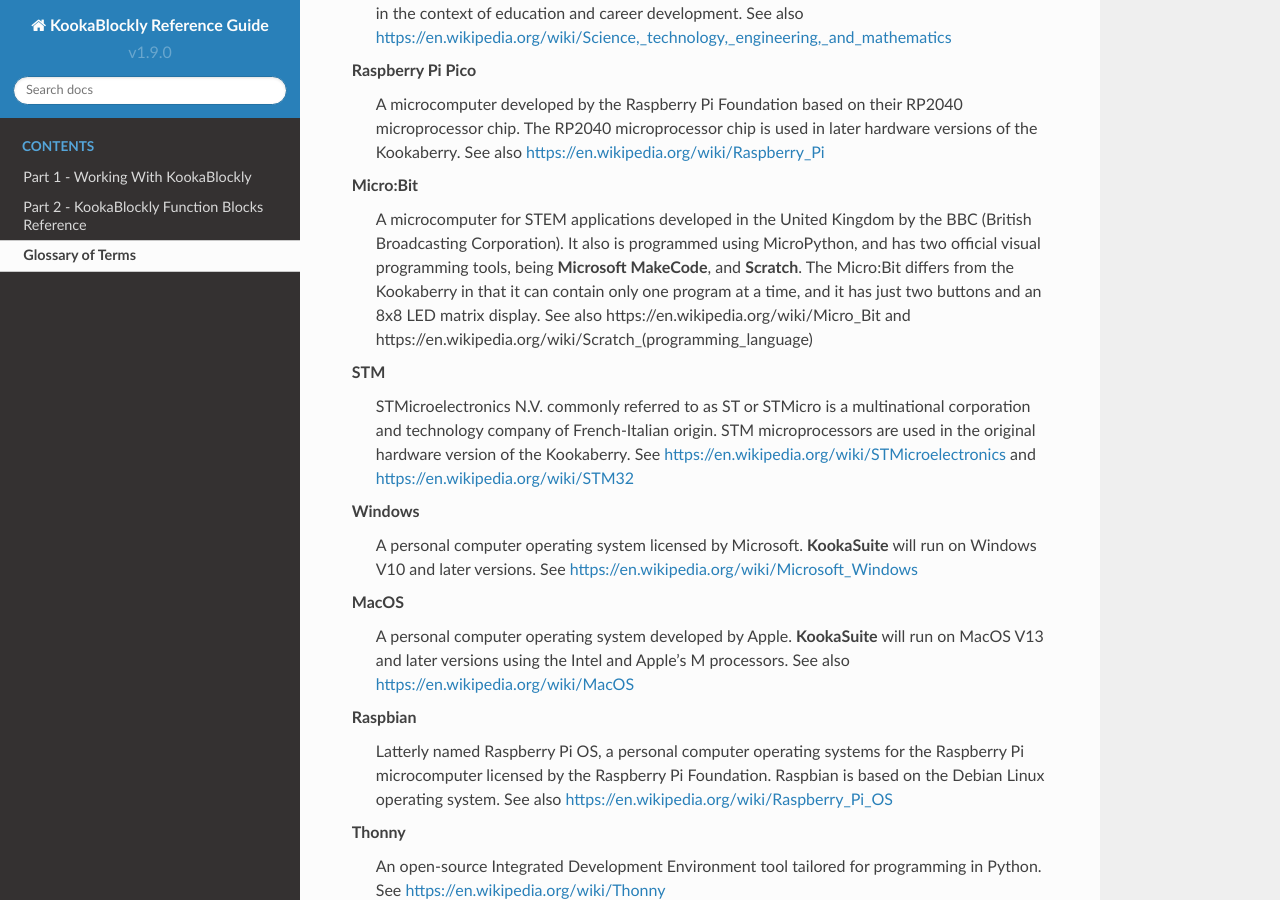
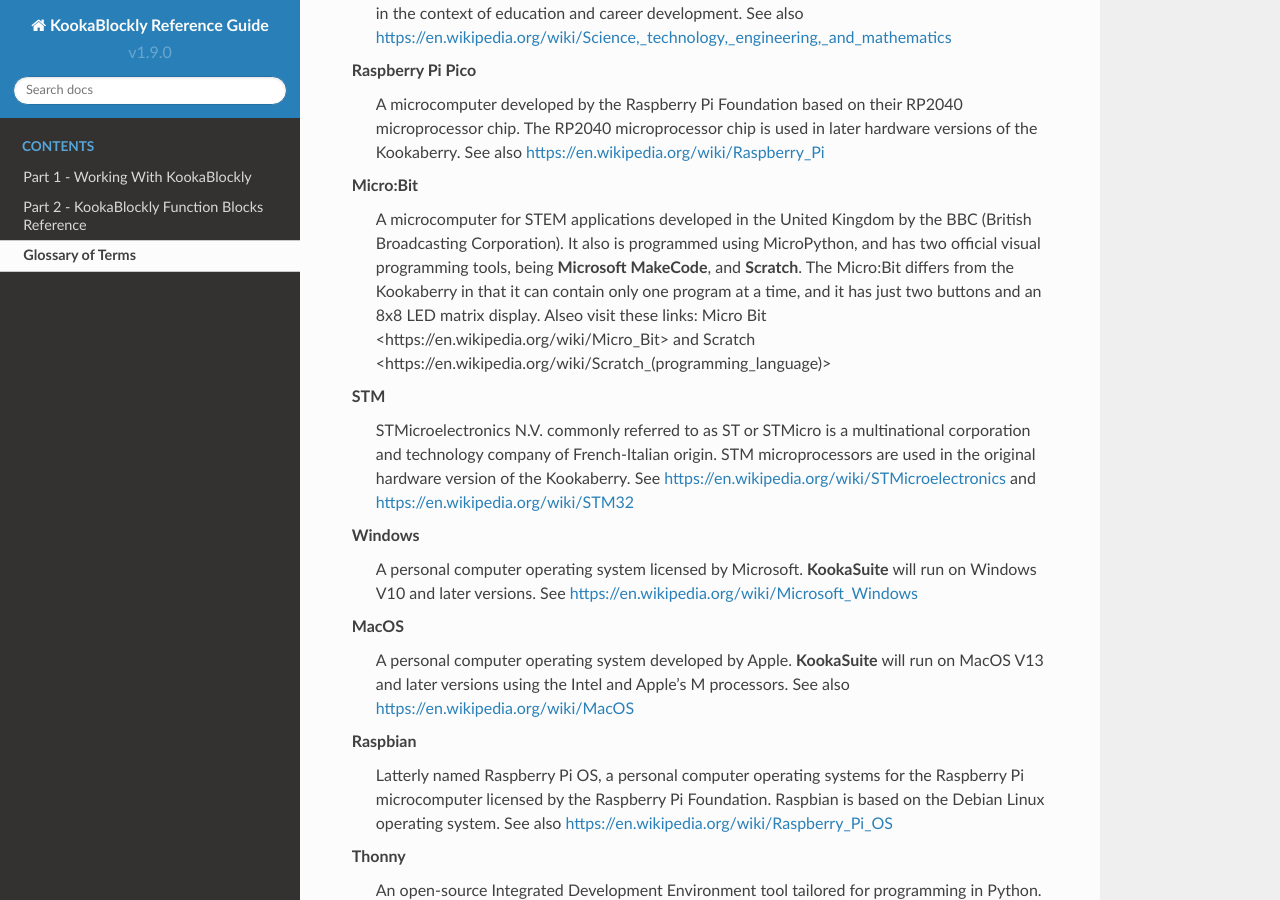
Before and after one commit to TDStrasser/KookaBlockly-Reference, a Sphinx documentation site: the page built from docs/source/glossary.rst, in a window 1280 px wide and 900 px high, scrolled down 1704 px. Built offline with Sphinx 7.4.7 and the Read the Docs theme 2.0.0, drawn with Linux system fonts in a browser that asks for light colours.

Commit message:
Testing URL formatting

```diff
--- a/docs/source/glossary.rst
+++ b/docs/source/glossary.rst
@@ -70,7 +70,9 @@
       A microcomputer for STEM applications developed in the United Kingdom by the BBC (British Broadcasting Corporation).
       It also is programmed using MicroPython, and has two official visual programming tools, being **Microsoft MakeCode**, and **Scratch**.
       The Micro:Bit differs from the Kookaberry in that it can contain only one program at a time, and it has just two buttons and an 8x8 LED matrix display.
-      See also https://en.wikipedia.org/wiki/Micro_Bit and https://en.wikipedia.org/wiki/Scratch_(programming_language)
+      Alseo visit these links:
+      Micro Bit <https://en.wikipedia.org/wiki/Micro_Bit> and
+      Scratch <https://en.wikipedia.org/wiki/Scratch_(programming_language)>
 
     STM
       STMicroelectronics N.V. commonly referred to as ST or STMicro is a multinational corporation and technology company of French-Italian origin.
```
